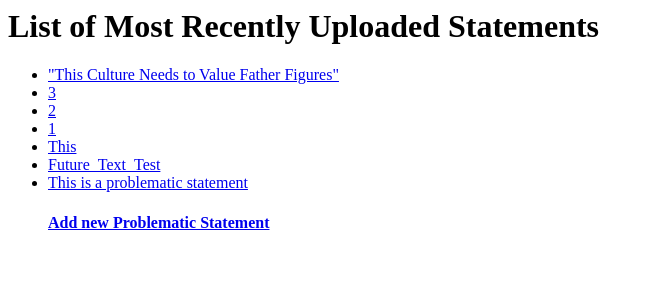
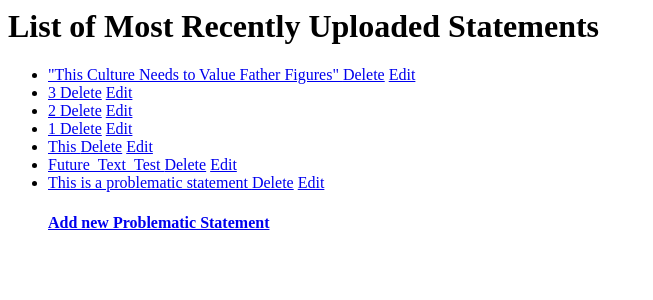
Before and after one commit to apongos/awmachine, a Django app: page /polls/ in a window 1280 px wide. Shown: the top 300 px of the page, without its empty margins (0-653 px from the left). Run offline with Django 3.2, Linux system fonts and the light colour scheme; data comes from the database, SQL or seed files in the repository; both versions use the stored data as it was after the commit.

Commit message:
Add files via upload
"Problematic Statements" can now be edited or deleted.

Statements are listed in order of most recently published

```diff
--- /dev/null
+++ b/mysite/polls/templates/polls/comment_confirm_delete.html
@@ -0,0 +1,6 @@
+<p>Comfirm Delete of Following Statment:</p>
+{{comment.comment_text}}
+<form method="POST" action="{% url 'polls:comment-delete' comment.id %}">
+   {% csrf_token %}
+   <input type="submit" value="DELETE">
+</form>
--- a/mysite/polls/templates/polls/index.html
+++ b/mysite/polls/templates/polls/index.html
@@ -2,7 +2,11 @@
 <h1>List of Most Recently Uploaded Statements</h1>
     <ul>
     {% for comment in latest_comment_list %}
-        <li><a href="{% url 'polls:detail' comment.id %}">{{ comment.comment_text }}</a></li>
+        <li><a href="{% url 'polls:detail' comment.id %}">{{ comment.comment_text }} </a>
+        	<a href="{% url 'polls:comment-delete' comment.id%}"> Delete</a>
+        	<a href="{% url 'polls:comment-update' comment.id%}"> Edit</a>
+
+        </li>
     {% endfor %}
 
 <h4><a href="{% url 'polls:comment-new' %}"</a>Add new Problematic Statement</h4>
--- a/mysite/polls/urls.py
+++ b/mysite/polls/urls.py
@@ -4,9 +4,16 @@ from . import views
 
 app_name = 'polls'
 urlpatterns = [
-	url(r'^new/$', views.StatementCreate.as_view(), name='comment-new'),
+
     url(r'^$', views.IndexView.as_view(), name='index'),
     url(r'^(?P<pk>[0-9]+)/$', views.DetailView.as_view(), name='detail'),
     url(r'^(?P<pk>[0-9]+)/results/$', views.ResultsView.as_view(), name='results'),
     url(r'^(?P<comment_id>[0-9]+)/vote/$', views.vote, name='vote'),
+
+    #Create comment
+   	url(r'^new/$', views.StatementCreate.as_view(), name='comment-new'),
+   	#Edit comment
+   	url(r'^comment/(?P<pk>[0-9]+)/$', views.StatementUpdate.as_view(), name='comment-update'),
+   	#Delete comment
+   	url(r'^comment/(?P<pk>[0-9]+)/delete/$', views.StatementDelete.as_view(), name='comment-delete'),
 ]
--- a/mysite/polls/views.py
+++ b/mysite/polls/views.py
@@ -2,6 +2,7 @@ from django.http import HttpResponse, HttpResponseRedirect
 from django.template import loader
 from django.shortcuts import render, get_object_or_404
 from django.urls import reverse
+from django.core.urlresolvers import reverse_lazy
 from django.views import generic
 from django.views.generic.edit import CreateView, UpdateView, DeleteView
 
@@ -36,6 +37,13 @@ class StatementCreate(CreateView):
 	model = Comment
 	fields = ['comment_text']
 
+class StatementUpdate(UpdateView):
+	model = Comment
+	fields = ['comment_text']
+
+class StatementDelete(DeleteView):
+	model = Comment
+	success_url = reverse_lazy('polls:index')
 
 #Views
 def detail(request, comment_id):
```
Also changed, not shown: mysite/db.sqlite3, 2 other files.
